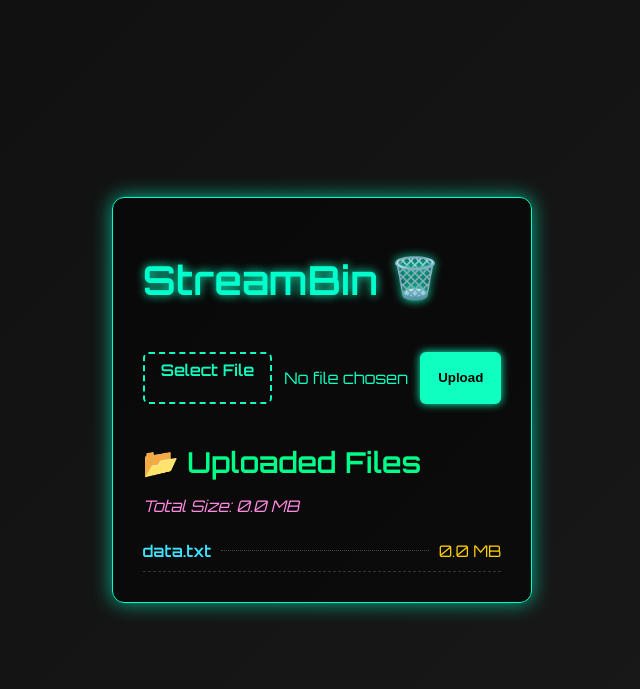
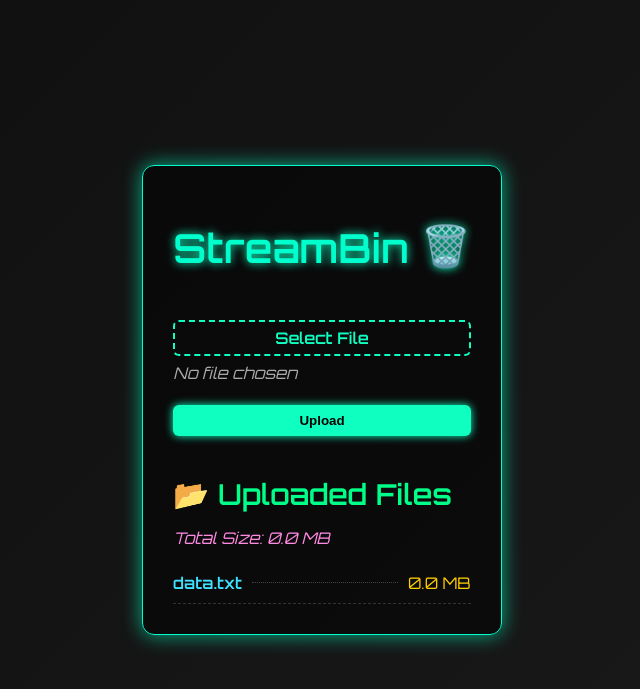
Before and after one commit to Amber100023r44/flask-file-share, a Flask app: page / in a window 1280 px wide. Shown: the top 689 px of the page, without its empty margins (318-958 px from the left). Run offline with Flask 3, Linux system fonts and the light colour scheme.

Commit message:
Update style.css

```diff
--- a/static/style.css
+++ b/static/style.css
@@ -53,8 +53,9 @@
 
 form {
     display: flex;
+    flex-direction: column;
     gap: 12px;
-    flex-wrap: wrap;
+    width: 100%;
 }
 
 input[type="file"] {
@@ -70,11 +71,19 @@
     cursor: pointer;
     border-radius: 6px;
     transition: all 0.3s ease;
+    text-align: center;
 }
 
 .custom-file-upload:hover {
     background-color: #0fffc1;
     color: #000;
+}
+
+.selected-file {
+    color: #aaa;
+    font-style: italic;
+    margin-top: -5px;
+    margin-bottom: 10px;
 }
 
 button {
@@ -95,6 +104,7 @@
 
 .file-list-section {
     margin-top: 40px;
+    width: 100%;
 }
 
 .file-list-section h2 {
```
